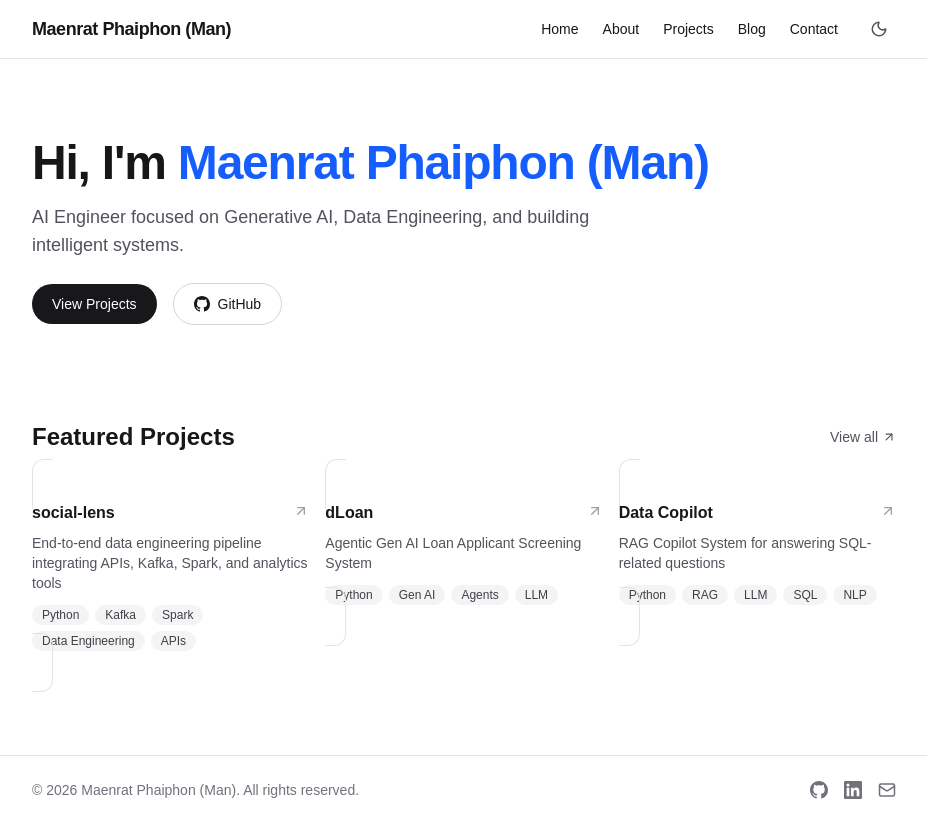
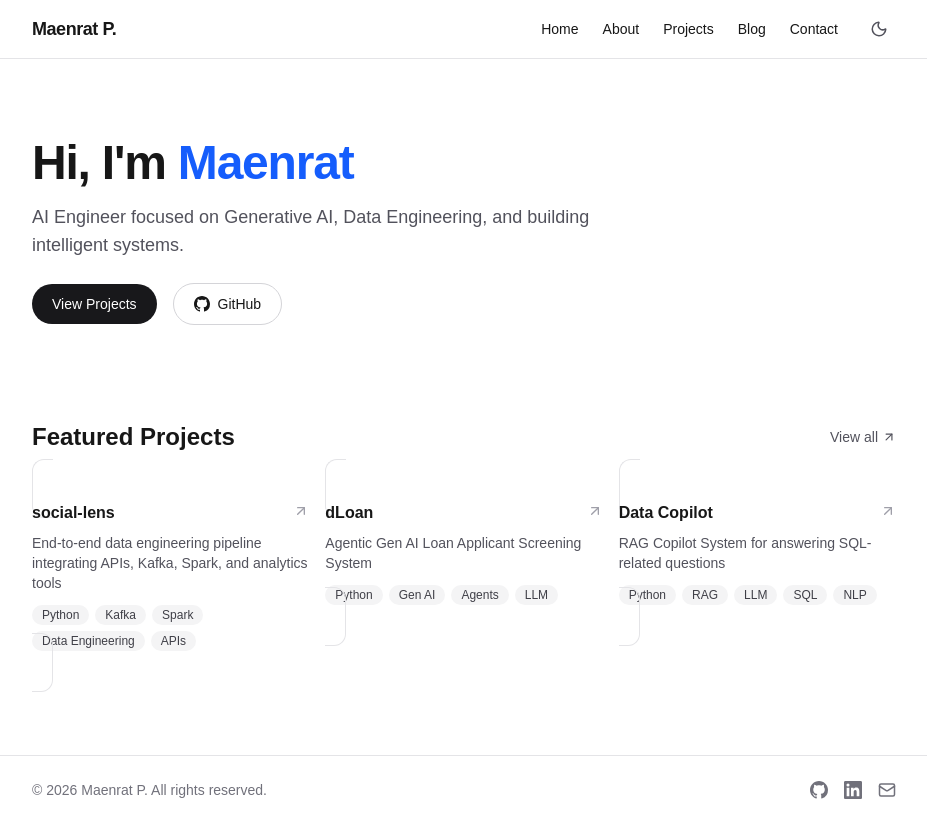
Before and after one commit to Supmanzz555/Portfolio, a Next.js app: page / in a window 1280 px wide. Shown: the whole page, without its empty margins (176-1103 px from the left). Built offline with nearby package versions, Linux system fonts and the light colour scheme.

Commit message:
Shorten name to Maenrat P.

```diff
--- a/src/app/blog/[slug]/page.tsx
+++ b/src/app/blog/[slug]/page.tsx
@@ -18,7 +18,7 @@ export async function generateMetadata({
   const post = getPostBySlug(slug)
   if (!post) return {}
   return {
-    title: `${post.frontmatter.title} | Maenrat Phaiphon (Man)`,
+    title: `${post.frontmatter.title} | Maenrat P.`,
     description: post.frontmatter.description,
   }
 }
--- a/src/app/layout.tsx
+++ b/src/app/layout.tsx
@@ -15,7 +15,7 @@ const geistMono = Geist_Mono({
 })
 
 export const metadata: Metadata = {
-  title: "Maenrat Phaiphon (Man) | AI Engineer",
+  title: "Maenrat P. | AI Engineer",
   description: "AI Engineer specializing in Generative AI, Data Engineering, and RAG systems.",
 }
 
--- a/src/app/page.tsx
+++ b/src/app/page.tsx
@@ -13,7 +13,7 @@ export default function Home() {
       <FadeInUp>
         <section className="mb-24">
           <h1 className="text-4xl font-bold tracking-tight sm:text-5xl">
-            Hi, I&apos;m <span className="text-blue-600 dark:text-blue-400">Maenrat Phaiphon (Man)</span>
+            Hi, I&apos;m <span className="text-blue-600 dark:text-blue-400">Maenrat</span>
           </h1>
           <p className="mt-4 max-w-xl text-lg text-zinc-600 dark:text-zinc-400">
             AI Engineer focused on Generative AI, Data Engineering, and building intelligent systems.
--- a/src/app/projects/[slug]/page.tsx
+++ b/src/app/projects/[slug]/page.tsx
@@ -20,7 +20,7 @@ export async function generateMetadata({
   const project = getProjectBySlug(slug)
   if (!project) return {}
   return {
-    title: `${project.frontmatter.title} | Maenrat Phaiphon (Man)`,
+    title: `${project.frontmatter.title} | Maenrat P.`,
     description: project.frontmatter.description,
   }
 }
--- a/src/components/Footer.tsx
+++ b/src/components/Footer.tsx
@@ -6,7 +6,7 @@ export default function Footer() {
   return (
     <footer className="border-t border-zinc-200 dark:border-zinc-800">
       <div className="mx-auto flex max-w-4xl items-center justify-between px-4 py-6 text-sm text-zinc-500">
-        <p>&copy; {new Date().getFullYear()} Maenrat Phaiphon (Man). All rights reserved.</p>
+        <p>&copy; {new Date().getFullYear()} Maenrat P. All rights reserved.</p>
         <div className="flex items-center gap-4">
           <a
             href="https://github.com/Supmanzz555"
--- a/src/components/Header.tsx
+++ b/src/components/Header.tsx
@@ -6,7 +6,7 @@ export default function Header() {
     <header className="sticky top-0 z-50 border-b border-zinc-200 bg-white/80 backdrop-blur dark:border-zinc-800 dark:bg-zinc-950/80">
       <nav className="mx-auto flex max-w-4xl items-center justify-between px-4 py-3">
         <Link href="/" className="text-lg font-semibold tracking-tight">
-          Maenrat Phaiphon (Man)
+          Maenrat P.
         </Link>
         <div className="flex items-center gap-6 text-sm">
           <Link href="/" className="hover:text-zinc-600 dark:hover:text-zinc-300">
```
